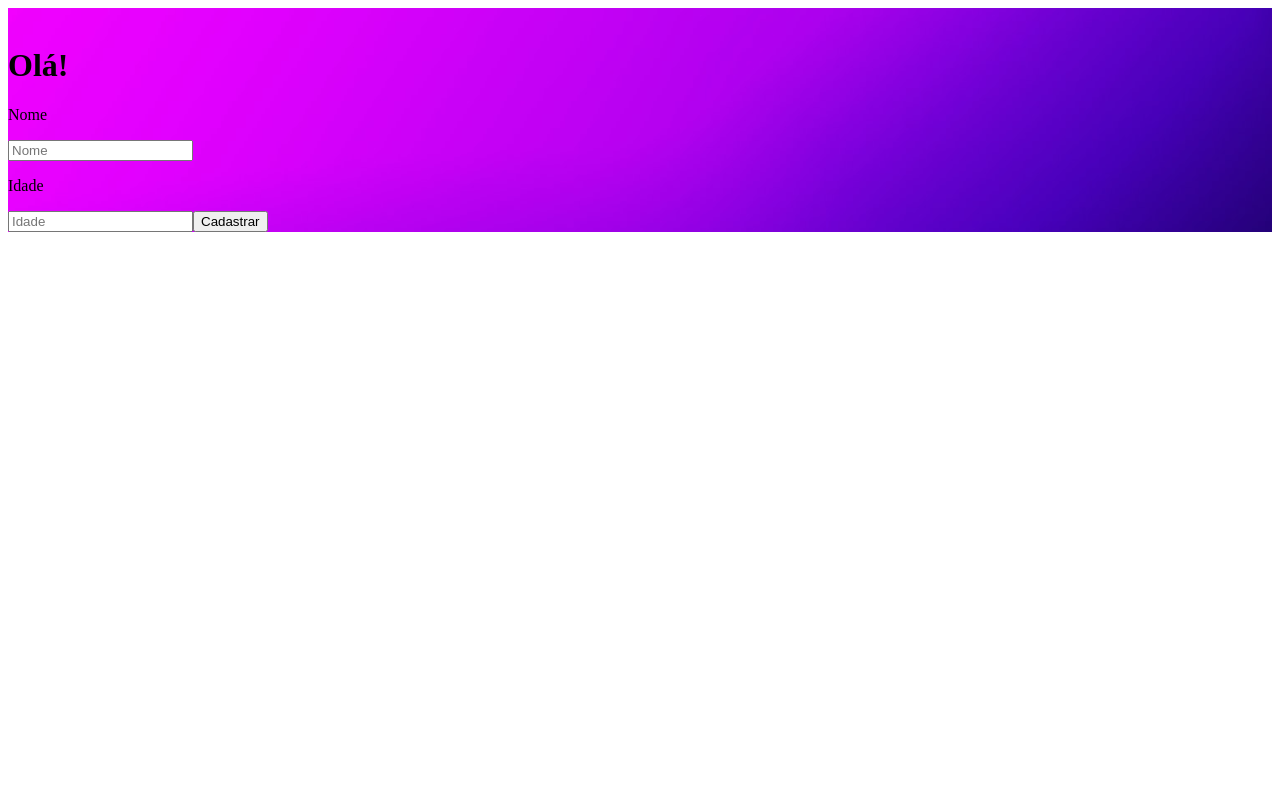
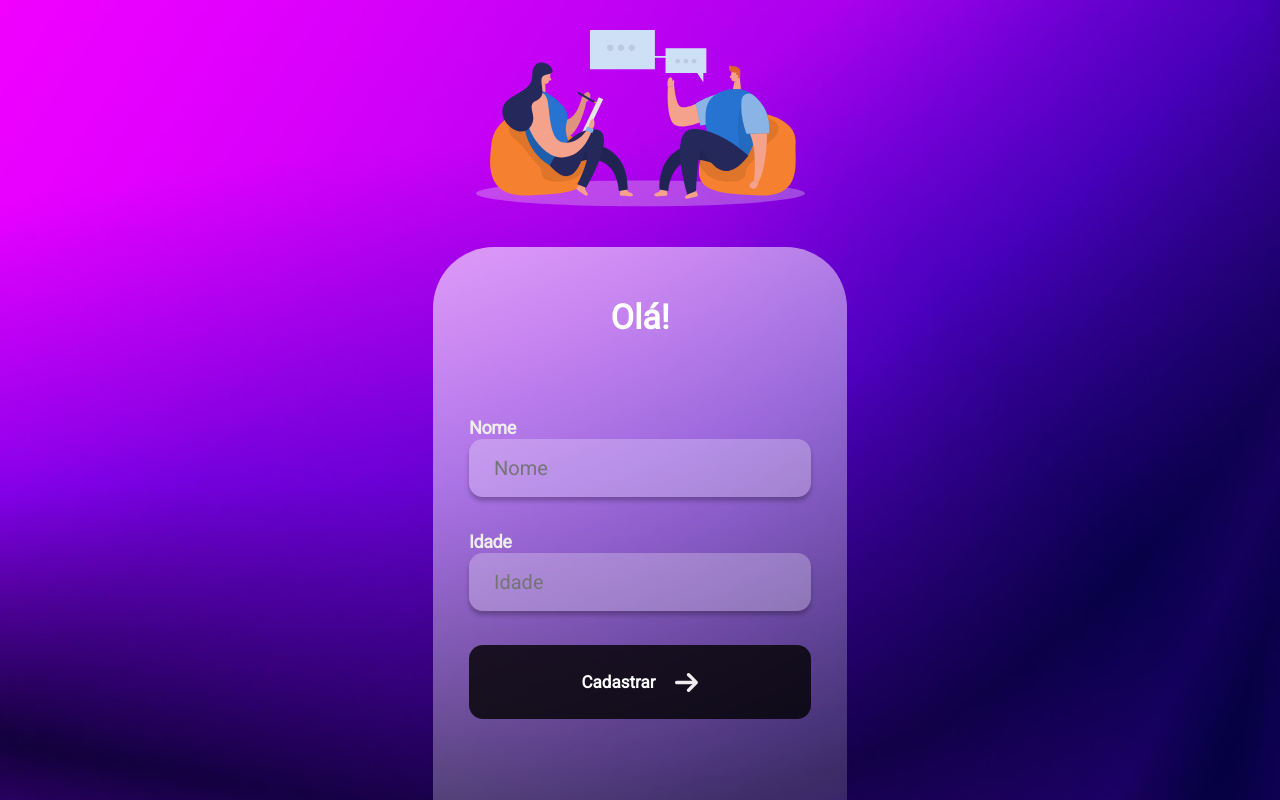
Before and after one commit to EvertonDepla/Chat-React, a React (Create React App) app: page / in a window 1280 px wide. Built offline with nearby package versions, Linux system fonts and the light colour scheme.

Commit message:
Adição de estilização

```diff
--- a/public/index.html
+++ b/public/index.html
@@ -1,21 +1,24 @@
 <!DOCTYPE html>
-<html lang="en">
+<html lang="pt-br">
+
 <head>
   <meta charset="utf-8" />
   <link rel="icon" href="%PUBLIC_URL%/favicon.ico" />
   <meta name="viewport" content="width=device-width, initial-scale=1" />
   <meta name="theme-color" content="#000000" />
-    <meta
-      name="description"
-      content="Web site created using create-react-app"
-    />
+  <meta name="description" content="Web site created using create-react-app" />
+  <link rel="preconnect" href="https://fonts.googleapis.com">
+  <link rel="preconnect" href="https://fonts.gstatic.com" crossorigin>
+  <link href="https://fonts.googleapis.com/css2?family=Roboto:wght@100;400&display=swap" rel="stylesheet">
   <link rel="apple-touch-icon" href="%PUBLIC_URL%/logo192.png" />
 
-    <title>React App</title>
+  <title>Users React</title>
 </head>
+
 <body>
   <noscript>You need to enable JavaScript to run this app.</noscript>
   <div id="root"></div>
 
 </body>
+
 </html>
--- a/src/App.js
+++ b/src/App.js
@@ -1,4 +1,8 @@
 import React from 'react';
+
+import People from './assets/people.svg'
+import Arrow from './assets/arrow.svg'
+
 import {
     Container,
     H1,
@@ -13,7 +17,7 @@
 
   return (
     <Container>
-      <Image />
+      <Image alt="logo-image" src={People}/>
       <ContainerItens>
         <H1>Olá!</H1>
         <InputLabel>Nome</InputLabel>
@@ -22,7 +26,7 @@
         <InputLabel>Idade</InputLabel>
         <Input placeholder='Idade'/>
 
-        <Button>Cadastrar</Button>
+        <Button>Cadastrar<img alt="seta" src={Arrow}/></Button>
       </ContainerItens>
     </Container>
   )
--- a/src/globalStyle.js
+++ b/src/globalStyle.js
@@ -0,0 +1,15 @@
+import { createGlobalStyle } from "styled-components";
+
+export default createGlobalStyle `
+
+* {
+    margin: 0;
+    padding: 0;
+    box-sizing: border-box;
+    font-family: 'Roboto', sans-serif
+
+}
+
+
+
+`;
--- a/src/index.js
+++ b/src/index.js
@@ -1,6 +1,11 @@
 import React from 'react';
-import ReactDOM from 'react-dom/client';
+import ReactDOM from 'react-dom';
 import App from './App';
+import GlobalStyle from './globalStyle';
 
-const root = ReactDOM.createRoot(document.getElementById('root'));
-root.render(<App />);
+ ReactDOM.render(
+    <>
+        <App /> <GlobalStyle />
+    </>,
+    document.getElementById("root")
+ );
--- a/src/styles.js
+++ b/src/styles.js
@@ -1,31 +1,92 @@
 import styled from "styled-components";
-import Background from "./assets/background1.svg"
+import Backgroud from "./assets/background1.svg"
 
 export const Container = styled.div`
-    background: url("${Background}");
+    background: url("${Backgroud}");
     background-size: cover;
+    display: flex;
+    flex-direction: column;
+    align-items: center;
+    gap: 40px;
+    height: 100vh;
+
 `;
 
 export const Image = styled.img`
-
+    margin-top: 30px;
 `;
 
 export const ContainerItens = styled.div`
-
+    background: linear-gradient(
+        157.44deg,
+        rgba(255, 255, 255, 0.6) 0.84%,
+        rgba(255, 255, 255, 0.6) 0.85%,
+        rgba(255, 255, 255, 0.15) 100%
+    );
+    border-radius: 61px 61px 0px 0px;
+    padding: 50px 36px;
+    display: flex;
+    flex-direction: column;
+    height: 100vh;
 `;
 
 export const H1 = styled.h1`
-
+    font-style: normal;
+    font-weight: bold;
+    font-size: 34px;
+    line-height: 40px;
+    text-align: center;
+    color: white;
+    margin-bottom: 80px;
 `;
 
 export const InputLabel = styled.p`
-
+   letter-spacing: -0.408px;
+   font-style: normal;
+   font-weight: bold;
+   font-size: 18px;
+   line-height: 22px;
+   color: #EEEEEE;
 `
 
 export const Input = styled.input`
-
+    background: rgba(255, 255, 255, 0.25);
+    box-shadow: 0px 4px 4px rgba(0, 0, 0, 0.25);
+    border-radius: 14px;
+    width: 342px;
+    height: 58px;
+    padding-left: 25px;
+    margin-bottom: 34px;
+    border: none;
+    outline: none;
+    font-style: normal;
+    font-weight: normal;
+    font-size: 20px;
+    line-height: 28px;
 `;
 
 export const Button = styled.button`
+    width: 342px;
+    height: 74px;
+    background-color: rgba(0, 0, 0, 0.8);
+    border-radius: 14px;
+    border: none;
+    font-style: normal;
+    font-weight: bold;
+    font-size: 17px;
+    line-height: 28px;
+    color: white;
+    cursor: pointer;
+    display: flex;
+    align-items: center;
+    justify-content: center;
+    gap: 20px;
 
+    &:hover{
+        opacity: 0.8;
+    }
+
+    &:active{
+        opacity: 0.5;
+    }
 `;
```
Also changed, not shown: src/assets/arrow.jpg (deleted), src/assets/arrow.svg (added). Lines whose indentation alone changed are shown as unchanged.
